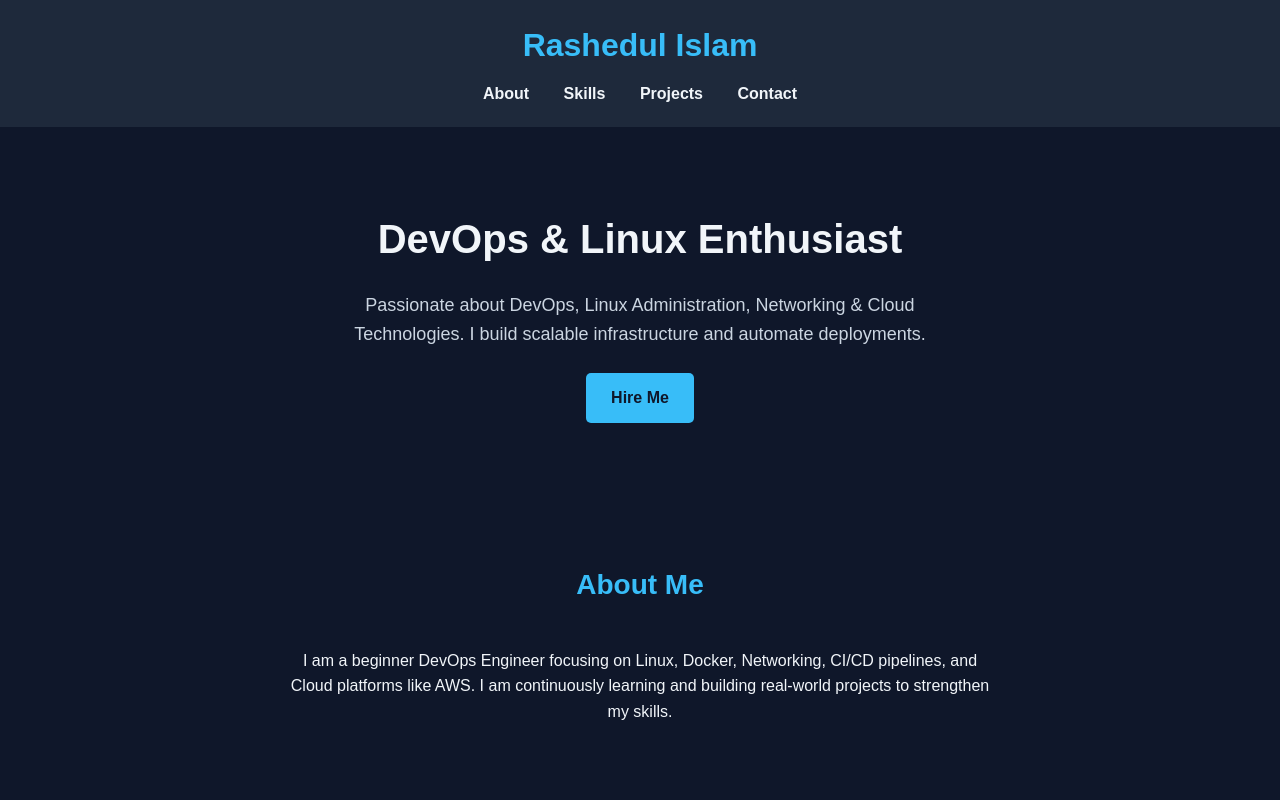
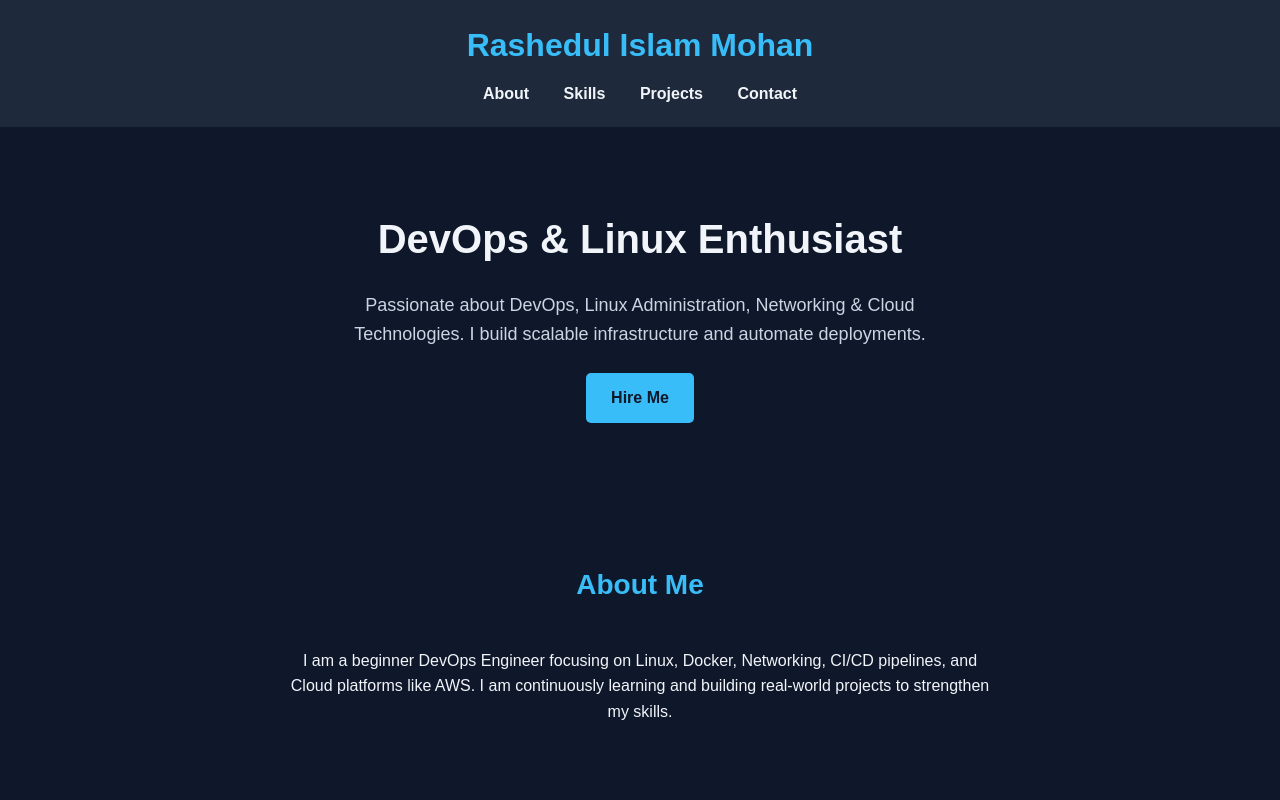
Before and after one commit to Mohan02272/SECURE-Linux-EC2-AWS-, a plain HTML site: page index.html in a window 1280 px wide. Shown: the top 800 px of the page. Drawn offline with Linux system fonts and the light colour scheme.

Commit message:
Updated My Portfolio in Test Sever AWS

```diff
--- a/index.html
+++ b/index.html
@@ -136,7 +136,7 @@
 <body>
 
 <header>
-    <h1>Rashedul Islam</h1>
+    <h1>Rashedul Islam Mohan</h1>
     <nav>
         <a href="#about">About</a>
         <a href="#skills">Skills</a>
```
